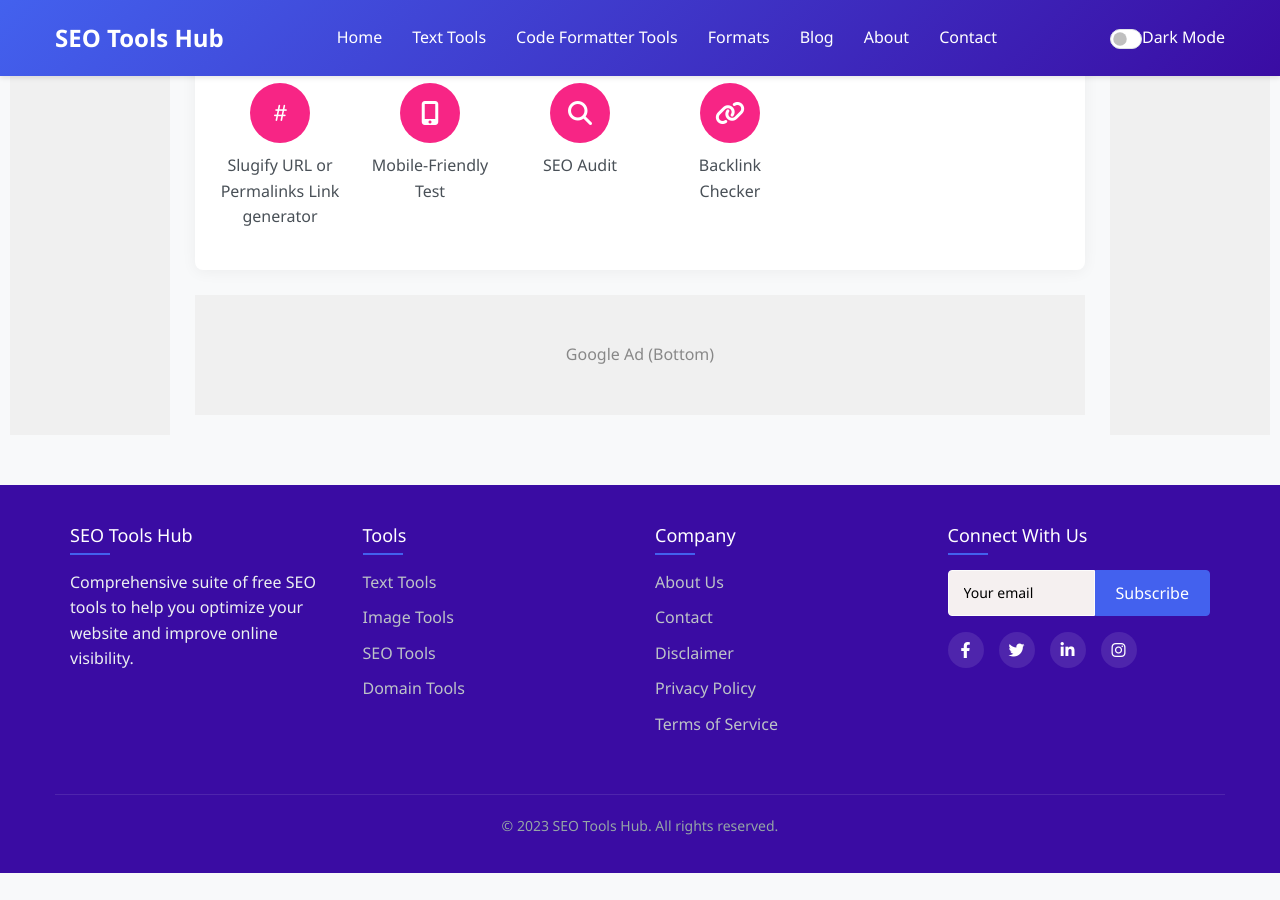
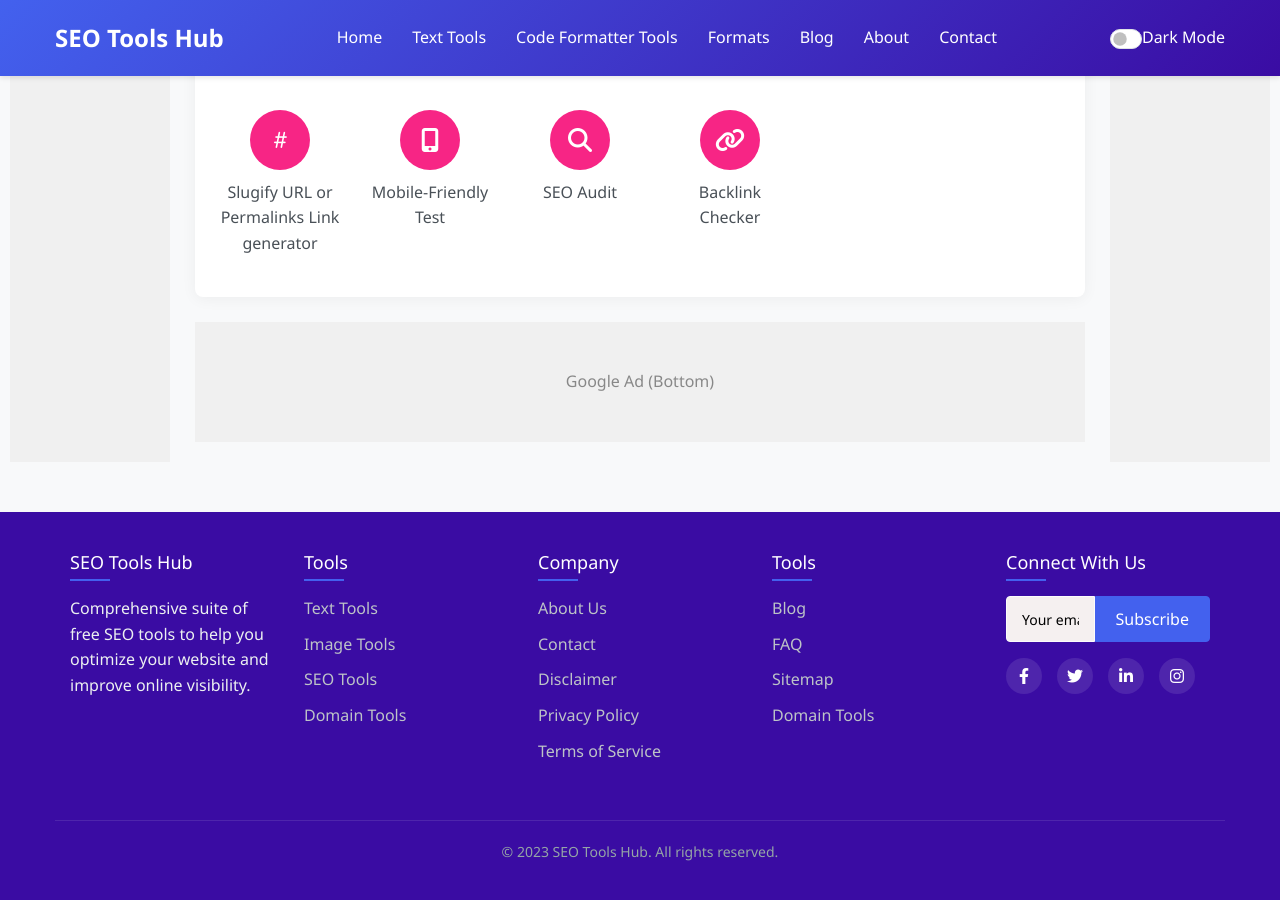
Before and after one commit to moloy900/toolesy, a Jekyll site: the page built from index.markdown, in a window 1280 px wide and 900 px high, scrolled down 3036 px. Built offline with Jekyll 4.4.1, drawn with Linux system fonts in a browser that asks for light colours; before the commit the page ends 3909 px from its top, so only the background shows below that.

Commit message:
footer change

```diff
--- a/_config.yml
+++ b/_config.yml
@@ -36,6 +36,7 @@ plugins:
   - jekyll-sitemap
 
 baseurl: "/toolesy/"
+favicon: "/assets/images/favicon.ico"
 # Exclude from processing.
 # The following items will not be processed, by default.
 # Any item listed under the `exclude:` key here will be automatically added to
--- a/_includes/footer.html
+++ b/_includes/footer.html
@@ -90,6 +90,15 @@
           <li><a href="{{ '/disclaimer' | relative_url }}">Disclaimer</a></li>
           <li><a href="{{ '/privacy-policy' | relative_url }}">Privacy Policy</a></li>
           <li><a href="{{ '/terms-of-service' | relative_url }}">Terms of Service</a></li>
+        </ul>
+      </div>
+      <div class="footer-section">
+        <h3>Tools</h3>
+        <ul class="footer-links">
+          <li><a href="/text-tools">Blog</a></li>
+          <li><a href="/image-tools">FAQ</a></li>
+          <li><a href="/seo-tools">Sitemap</a></li>
+          <li><a href="/domain-tools">Domain Tools</a></li>
         </ul>
       </div>
       <div class="footer-section">
--- a/_layouts/default.html
+++ b/_layouts/default.html
@@ -6,9 +6,14 @@
   <meta name="viewport" content="width=device-width, initial-scale=1.0">
   <title>{{ page.title | default: "SEO Tools Hub" }}</title>
 
+  <!-- favicon and logo -->
+  <link rel="icon" href="{{ site.favicon | relative_url }}"> <a href="{{ '/' | relative_url }}">
+  <img src="{{ site.logo | relative_url }}" alt="Site Logo" height="40"></a>
+
   <!-- Bootstrap & FontAwesome -->
   <link href="https://cdn.jsdelivr.net/npm/bootstrap@5.3.0/dist/css/bootstrap.min.css" rel="stylesheet">
   <link rel="stylesheet" href="https://cdnjs.cloudflare.com/ajax/libs/font-awesome/6.4.0/css/all.min.css">
+
 <!-- Bootstrap Icons CSS -->
 <link rel="stylesheet" href="https://cdn.jsdelivr.net/npm/bootstrap-icons@1.11.3/font/bootstrap-icons.css">
 
```
